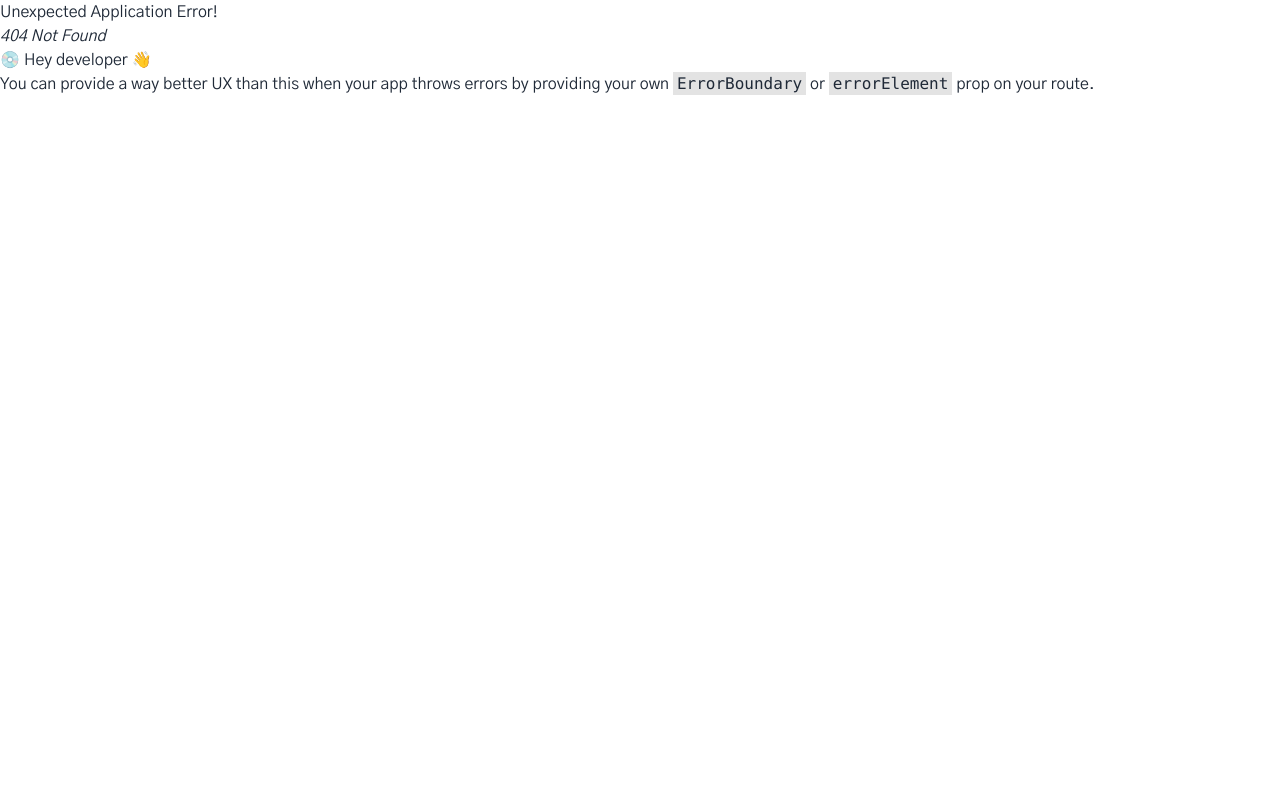
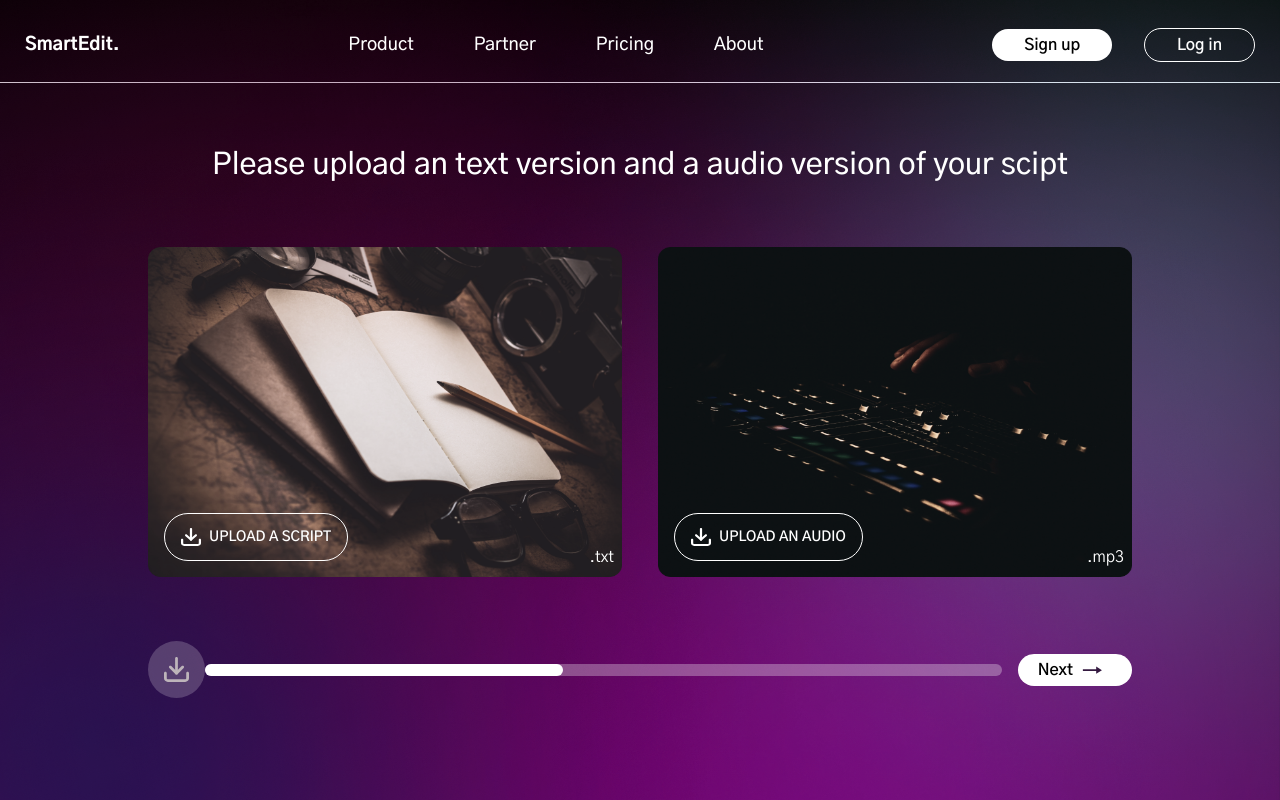
Before and after one commit to sohan004/mackbook-pro16-frontend-with-asifVai, a React (Vite) app: page /page-3 in a window 1280 px wide. Before the commit this address had no page. Built offline with nearby package versions, Linux system fonts and the light colour scheme.

Commit message:
page 3\ added

```diff
--- /dev/null
+++ b/src/components/Page3/Page3.jsx
@@ -0,0 +1,74 @@
+import img1 from '../../assets/page3Img/dariusz-sankowski-dvK_CT1Wg78-unsplash 1.png'
+import img2 from '../../assets/page3Img/joseph-pearson-b6fKcY3s8VE-unsplash 1.png'
+
+const Page3 = () => {
+    return (
+        <div className="max-w-5xl mx-auto px-5 pb-10 relative z-40">
+            <h3 className="text-center text-xl lg:text-3xl font-medium my-16">Please  upload an text version and a audio version of your scipt</h3>
+
+            <div className="grid grid-cols-1 md:grid-cols-2 gap-9">
+                <div className="w-full h-[330px] relative">
+                    <img src={img1} className='w-full h-full rounded-md' alt="" />
+
+                    <p className='absolute right-2 bottom-2'>.txt</p>
+
+                    <button className="btn bg-transparent absolute left-4 bottom-4 text-white border hover:bg-transparent border-white rounded-full">
+                        <svg xmlns="http://www.w3.org/2000/svg" width="20" height="20" viewBox="0 0 37 33" fill="none">
+                            <path fill-rule="evenodd" clip-rule="evenodd" d="M2.05556 19.5556C3.19081 19.5556 4.11111 20.3764 4.11111 21.3889V27.9074C4.11111 28.2856 4.27955 28.6483 4.57938 28.9157C4.87921 29.1831 5.28586 29.3333 5.70988 29.3333H31.2901C31.7141 29.3333 32.1208 29.1831 32.4206 28.9157C32.7205 28.6483 32.8889 28.2856 32.8889 27.9074V21.3889C32.8889 20.3764 33.8092 19.5556 34.9444 19.5556C36.0797 19.5556 37 20.3764 37 21.3889V27.9074C37 29.258 36.3984 30.5534 35.3276 31.5084C34.2568 32.4635 32.8045 33 31.2901 33H5.70988C4.19552 33 2.74319 32.4635 1.67238 31.5084C0.601574 30.5534 0 29.258 0 27.9074V21.3889C0 20.3764 0.920304 19.5556 2.05556 19.5556Z" fill="white" />
+                            <path fill-rule="evenodd" clip-rule="evenodd" d="M7.9107 11.9444C8.71344 11.2284 10.015 11.2284 10.8177 11.9444L18.5 18.7962L26.1823 11.9444C26.9851 11.2284 28.2866 11.2284 29.0893 11.9444C29.892 12.6603 29.892 13.8211 29.0893 14.5371L19.9535 22.6852C19.1508 23.4012 17.8492 23.4012 17.0465 22.6852L7.9107 14.5371C7.10796 13.8211 7.10796 12.6603 7.9107 11.9444Z" fill="white" />
+                            <path fill-rule="evenodd" clip-rule="evenodd" d="M18.5 0C19.6353 0 20.5556 0.820811 20.5556 1.83333V21.3889C20.5556 22.4014 19.6353 23.2222 18.5 23.2222C17.3647 23.2222 16.4444 22.4014 16.4444 21.3889V1.83333C16.4444 0.820811 17.3647 0 18.5 0Z" fill="white" />
+                        </svg>
+                        Upload a Script</button>
+                </div>
+
+                <div className="w-full h-[330px] relative">
+                    <img src={img2} className='w-full h-full rounded-md' alt="" />
+
+                    <p className='absolute right-2 bottom-2'>.mp3</p>
+
+                    <button className="btn bg-transparent absolute left-4 bottom-4 text-white border hover:bg-transparent border-white rounded-full">
+                        <svg xmlns="http://www.w3.org/2000/svg" width="20" height="20" viewBox="0 0 37 33" fill="none">
+                            <path fill-rule="evenodd" clip-rule="evenodd" d="M2.05556 19.5556C3.19081 19.5556 4.11111 20.3764 4.11111 21.3889V27.9074C4.11111 28.2856 4.27955 28.6483 4.57938 28.9157C4.87921 29.1831 5.28586 29.3333 5.70988 29.3333H31.2901C31.7141 29.3333 32.1208 29.1831 32.4206 28.9157C32.7205 28.6483 32.8889 28.2856 32.8889 27.9074V21.3889C32.8889 20.3764 33.8092 19.5556 34.9444 19.5556C36.0797 19.5556 37 20.3764 37 21.3889V27.9074C37 29.258 36.3984 30.5534 35.3276 31.5084C34.2568 32.4635 32.8045 33 31.2901 33H5.70988C4.19552 33 2.74319 32.4635 1.67238 31.5084C0.601574 30.5534 0 29.258 0 27.9074V21.3889C0 20.3764 0.920304 19.5556 2.05556 19.5556Z" fill="white" />
+                            <path fill-rule="evenodd" clip-rule="evenodd" d="M7.9107 11.9444C8.71344 11.2284 10.015 11.2284 10.8177 11.9444L18.5 18.7962L26.1823 11.9444C26.9851 11.2284 28.2866 11.2284 29.0893 11.9444C29.892 12.6603 29.892 13.8211 29.0893 14.5371L19.9535 22.6852C19.1508 23.4012 17.8492 23.4012 17.0465 22.6852L7.9107 14.5371C7.10796 13.8211 7.10796 12.6603 7.9107 11.9444Z" fill="white" />
+                            <path fill-rule="evenodd" clip-rule="evenodd" d="M18.5 0C19.6353 0 20.5556 0.820811 20.5556 1.83333V21.3889C20.5556 22.4014 19.6353 23.2222 18.5 23.2222C17.3647 23.2222 16.4444 22.4014 16.4444 21.3889V1.83333C16.4444 0.820811 17.3647 0 18.5 0Z" fill="white" />
+                        </svg>
+                        Upload an Audio</button>
+                </div>
+            </div>
+
+
+            <div className='flex gap-4 items-center mt-16'>
+                <div className='flex-grow flex items-center'>
+                    <div className='bg-white p-4 rounded-full bg-opacity-20'>
+                        <svg xmlns="http://www.w3.org/2000/svg" width="25" height="25" viewBox="0 0 38 38" fill="none">
+                            <path fill-rule="evenodd" clip-rule="evenodd" d="M2.11111 22.5185C3.27705 22.5185 4.22222 23.4637 4.22222 24.6296V32.1358C4.22222 32.5713 4.39522 32.9889 4.70315 33.2969C5.01108 33.6048 5.42872 33.7778 5.8642 33.7778H32.1358C32.5713 33.7778 32.9889 33.6048 33.2969 33.2969C33.6048 32.9889 33.7778 32.5713 33.7778 32.1358V24.6296C33.7778 23.4637 34.723 22.5185 35.8889 22.5185C37.0548 22.5185 38 23.4637 38 24.6296V32.1358C38 33.6911 37.3822 35.1827 36.2824 36.2824C35.1827 37.3822 33.6911 38 32.1358 38H5.8642C4.30892 38 2.81733 37.3822 1.71758 36.2824C0.617833 35.1827 0 33.6911 0 32.1358V24.6296C0 23.4637 0.945177 22.5185 2.11111 22.5185Z" fill="#BDB4BA" />
+                            <path fill-rule="evenodd" clip-rule="evenodd" d="M8.1245 13.7541C8.94894 12.9297 10.2856 12.9297 11.1101 13.7541L19 21.6441L26.8899 13.7541C27.7144 12.9297 29.0511 12.9297 29.8755 13.7541C30.6999 14.5786 30.6999 15.9153 29.8755 16.7397L20.4928 26.1224C19.6683 26.9468 18.3317 26.9468 17.5072 26.1224L8.1245 16.7397C7.30006 15.9153 7.30006 14.5786 8.1245 13.7541Z" fill="#BDB4BA" />
+                            <path fill-rule="evenodd" clip-rule="evenodd" d="M19 0C20.1659 0 21.1111 0.945177 21.1111 2.11111V24.6296C21.1111 25.7956 20.1659 26.7407 19 26.7407C17.8341 26.7407 16.8889 25.7956 16.8889 24.6296V2.11111C16.8889 0.945177 17.8341 0 19 0Z" fill="#BDB4BA" />
+                        </svg>
+                    </div>
+                    <div className="flex-grow w-full h-3 rounded-full bg-opacity-30 bg-white">
+                        <p className='w-[45%] h-full bg-white rounded-full'></p>
+                    </div>
+                </div>
+
+                <div>
+                    <button className="px-4 md:px-5 py-1 flex justify-center items-center gap-1 bg-white text-black text-[16px] font-semibold rounded-full">
+                        Next
+                        <svg xmlns="http://www.w3.org/2000/svg" width="35" height="22" viewBox="0 0 55 35" fill="none">
+                            <g clip-path="url(#clip0_49_229)">
+                                <path d="M30.1894 16.25H9V19.1667H30.1894V23.5417L39.3332 17.7083L30.1894 11.875V16.25Z" fill="#341940" />
+                            </g>
+                            <defs>
+                                <clipPath id="clip0_49_229">
+                                    <rect width="55" height="35" fill="white" />
+                                </clipPath>
+                            </defs>
+                        </svg>
+                    </button>
+                </div>
+            </div>
+        </div>
+    );
+};
+
+export default Page3;
--- a/src/components/Routing/Routing.jsx
+++ b/src/components/Routing/Routing.jsx
@@ -1,6 +1,7 @@
 import App from "../../App"
 import Home from "../Home/Home"
 import Page2 from "../Page2/Page2"
+import Page3 from "../Page3/Page3"
 
 const routing = () => {
     const router = [
@@ -17,6 +18,10 @@ const routing = () => {
                     path: "/page-2",
                     element: <Page2></Page2>
                 },
+                {
+                    path: "/page-3",
+                    element: <Page3></Page3>
+                },
 
             ]
         }
```
Also changed, not shown: src/assets/page3Img/dariusz-sankowski-dvK_CT1Wg78-unsplash 1.png (added), src/assets/page3Img/joseph-pearson-b6fKcY3s8VE-unsplash 1.png (added).
